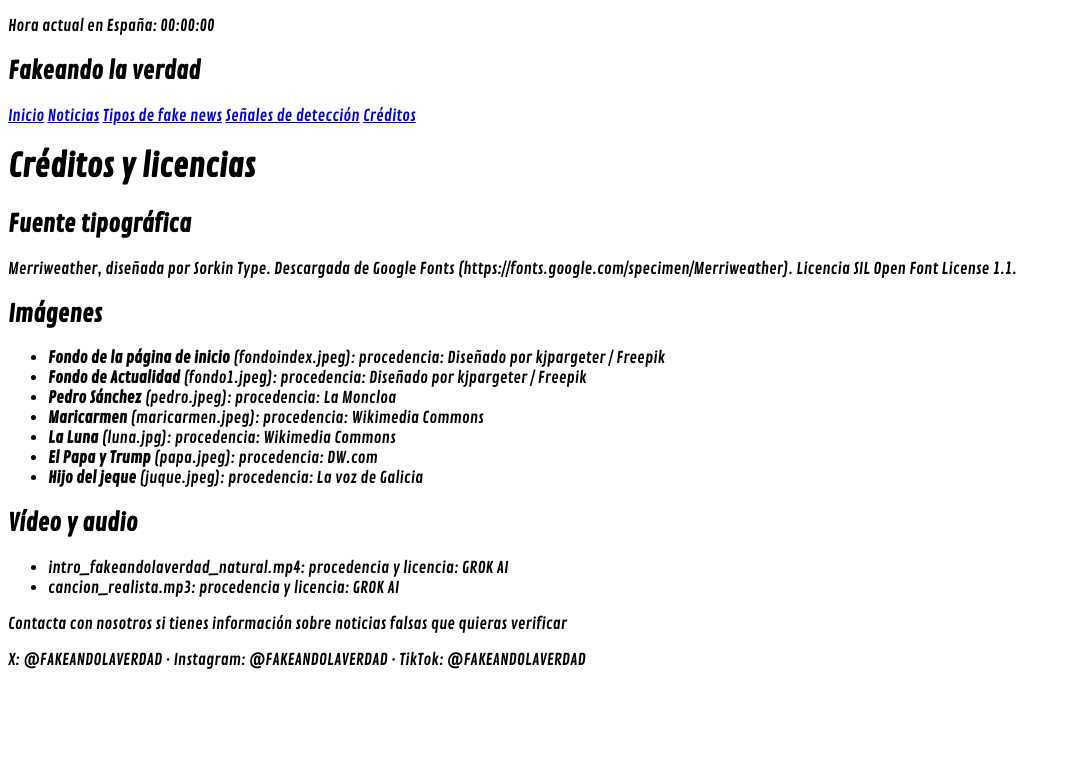
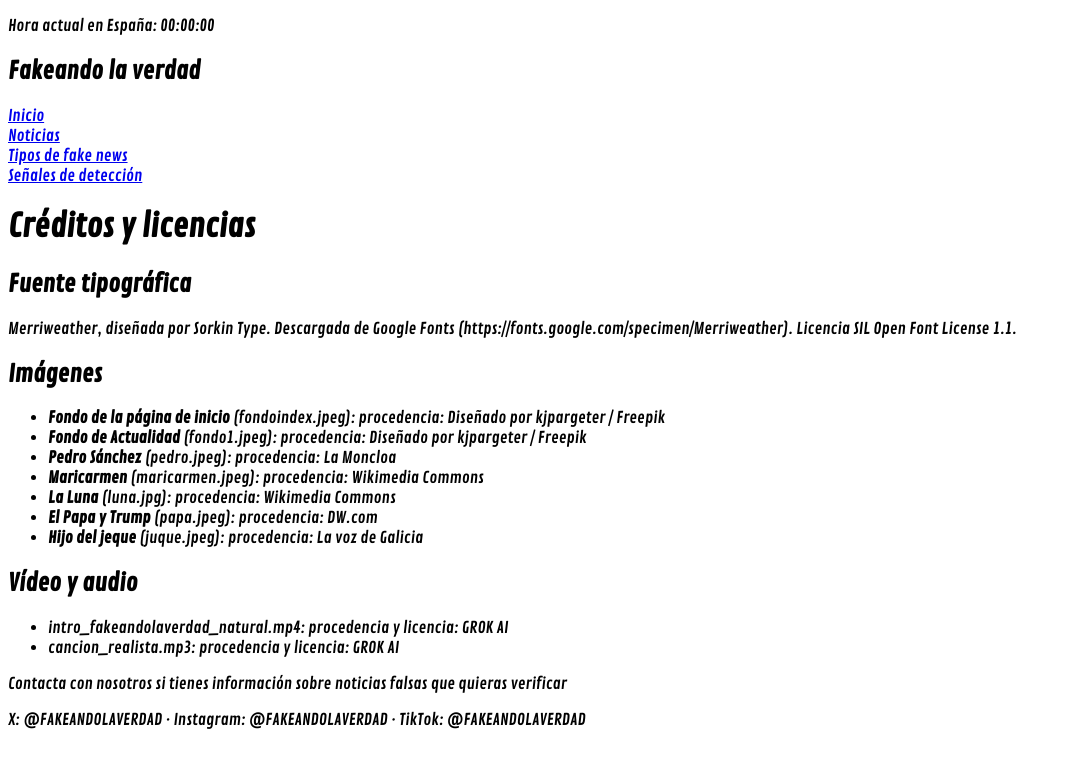
Before and after one commit to albertomoreno2723/fakeandolaverdad, a plain HTML site: page creditos.html in a window 1280 px wide. Shown: the whole page, without its empty margins (0-1071 px from the left). Drawn offline with Linux system fonts and the light colour scheme; a script that the page names is missing.

Commit message:
Ordenamos un poco los enlaces de la página de créditos que dirigen hacia las otras páginas de la web

```diff
--- a/creditos.html
+++ b/creditos.html
@@ -13,10 +13,12 @@
     <h2 id="titulo-sitio">Fakeando la verdad</h2>
     <nav id="menu">
       <a class="enlace-menu" href="index.html">Inicio</a>
+      <br>
       <a class="enlace-menu" href="noticiasactuaidad.html">Noticias</a>
+      <br>
       <a class="enlace-menu" href="tiposdefakenews.html">Tipos de fake news</a>
+      <br>
       <a class="enlace-menu" href="senalesdedeteccion.html">Señales de detección</a>
-      <a class="enlace-menu" href="creditos.html">Créditos</a>
     </nav>
   </header>
   <main id="contenido">
```
